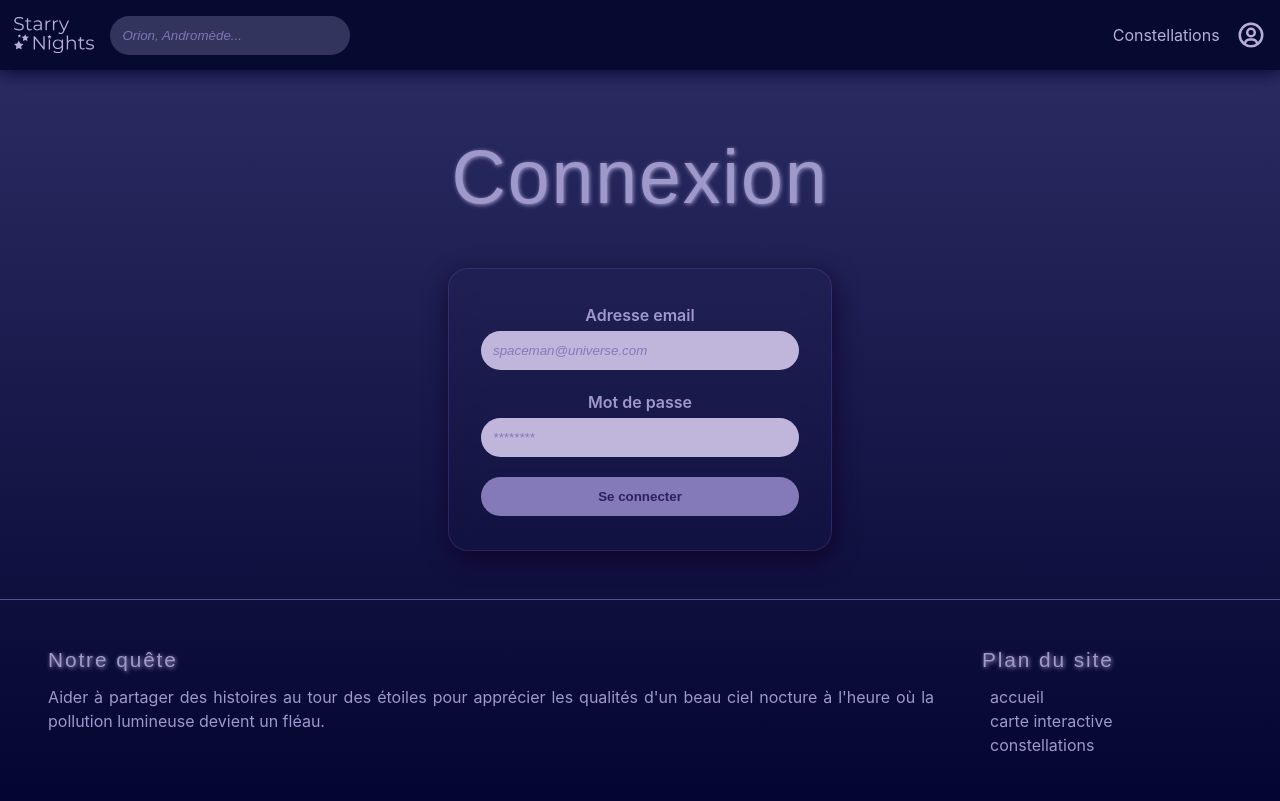
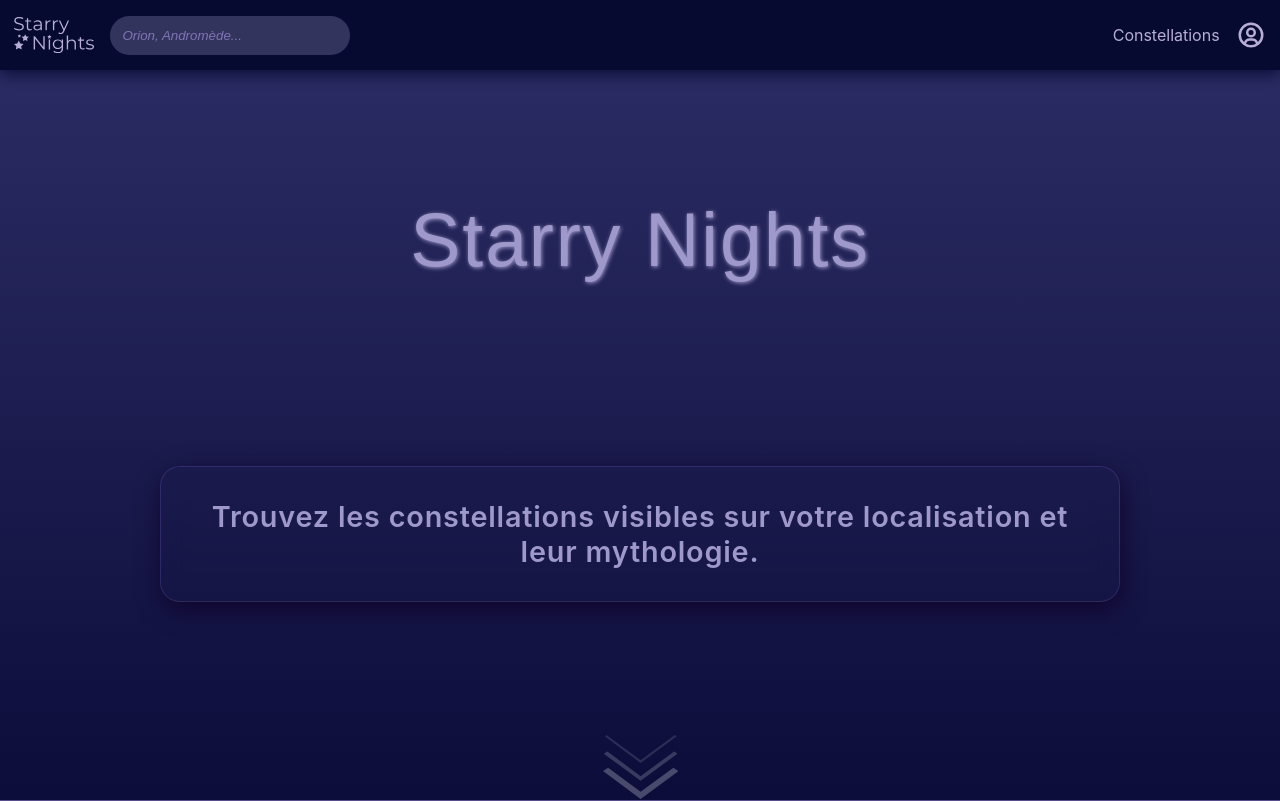
Before and after one commit to YTcorp/starry-nights-v2, a React (Create React App) app: page / in a window 1280 px wide. Shown: the top 801 px of the page. Built offline with nearby package versions, Linux system fonts and the light colour scheme.

Commit message:
added router

```diff
--- a/package.json
+++ b/package.json
@@ -14,6 +14,7 @@
     "react-dom": "^18.1.0",
     "react-icons": "^4.3.1",
     "react-redux": "^8.0.2",
+    "react-router-dom": "^6.3.0",
     "react-scripts": "5.0.1",
     "web-vitals": "^2.1.0"
   },
--- a/src/App.js
+++ b/src/App.js
@@ -1,14 +1,9 @@
-import Header from "./Components/organisms/Header/Header";
-import Footer from "./Components/organisms/Footer/Footer";
-// import Homepage from "./Components/templates/Homepage";
-import Login from "./Components/templates/Login";
+import Router from "./Components/routes";
 
 function App() {
   return (
     <div className="App">
-      <Header />
-      <Login />
-      <Footer />
+      <Router />
     </div>
   );
 }
--- a/src/Components/routes/index.js
+++ b/src/Components/routes/index.js
@@ -2,46 +2,45 @@ import React from "react";
 import {
   BrowserRouter as Router,
   Routes as RoutesContainer,
-  // Route,
+  Route,
   // Navigate,
 } from "react-router-dom";
 // import AuthenticatedRoute from "./AuthenticatedRoute";
-// import UnauthenticatedRoute from "./UnauthenticatedRoute";
+import UnauthenticatedRoute from "./UnauthenticatedRoute";
 
-import Header from "../organisms/Header";
-// import Homepage from "../../pages/Homepage";
-// import Login from "../../pages/Login";
+import Header from "../organisms/Header/Header";
+import Homepage from "../templates/Homepage";
+import Login from "../templates/Login";
 // import Signup from "../../pages/Signup";
 // import Constellations from "../../pages/Constellations";
 // import NotFound from "../../pages/NotFound";
 // import Myths from "../../pages/Myths";
-// import Footer from "../Footer";
+import Footer from "../organisms/Footer/Footer";
 
 const Routes = () => {
   return (
     <Router>
       <Header />
 
-      {/*On Gère les routes dans un second temps, d'abord créer chaque composant*/}
       <RoutesContainer>
-        {/* <Route path="/" element={<Homepage />} />
-        <Route path="/Constellations" element={<Constellations />} /> */}
+        <Route path="/" element={<Homepage />} />
+        {/* <Route path="/Constellations" element={<Constellations />} /> */}
         {/* <Route path="/Myths" element={<Myths />} /> */}
 
         {/* Routes protégées par un login */}
         {/* <Route element={<AuthenticatedRoute redirectPath="/login" />}></Route> */}
 
         {/* Routes uniquement accessibles si non connecté */}
-        {/* <Route element={<UnauthenticatedRoute redirectPath="/" />}>
-          <Route path="/login" element={<Login />} />
-          <Route path="/signup" element={<Signup />} />
-        </Route>
+        {/* <Route element={<UnauthenticatedRoute redirectPath="/" />}> */}
+        <Route path="/login" element={<Login />} />
+        {/* <Route path="/signup" element={<Signup />} /> */}
+        {/* </Route> */}
 
-        <Route path="/notfound" element={<NotFound />} /> */}
+        {/* <Route path="/notfound" element={<NotFound />} /> */}
 
         {/* <Route path="*" element={<Navigate to="/notfound" />} /> */}
       </RoutesContainer>
-      {/* <Footer /> */}
+      <Footer />
     </Router>
   );
 };
```
Also changed, not shown: 1 other file (tests, documents, lock files or other folders).
